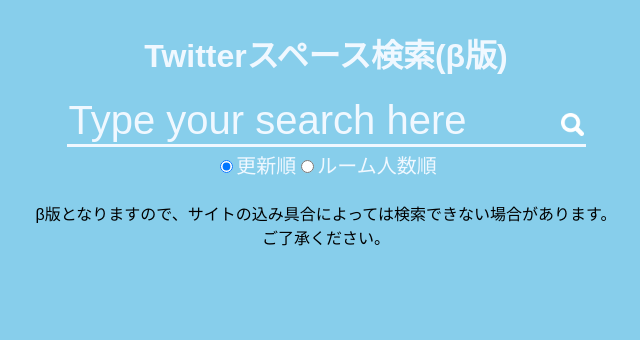
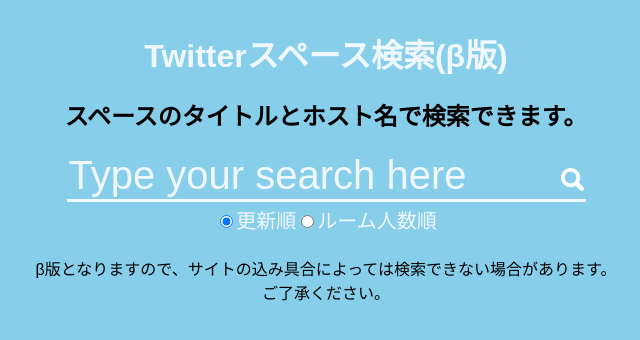
Before and after one commit to Hazzlu/search-twitter-spaces, a React (Create React App) app: page / in a window 1280 px wide. Shown: the top 340 px of the page, without its empty margins (314-954 px from the left). Built offline with nearby package versions, Linux system fonts and the light colour scheme.

Commit message:
Add <h2> for website description

```diff
--- a/src/App.tsx
+++ b/src/App.tsx
@@ -151,6 +151,7 @@
     return (
       <div className="App">
         <h1 id = "title">Twitterスペース検索(β版)</h1>
+        <h2 id = "message">スペースのタイトルとホスト名で検索できます。</h2>
         <div id="searchspace">
           <form id="search">
             <input
```
